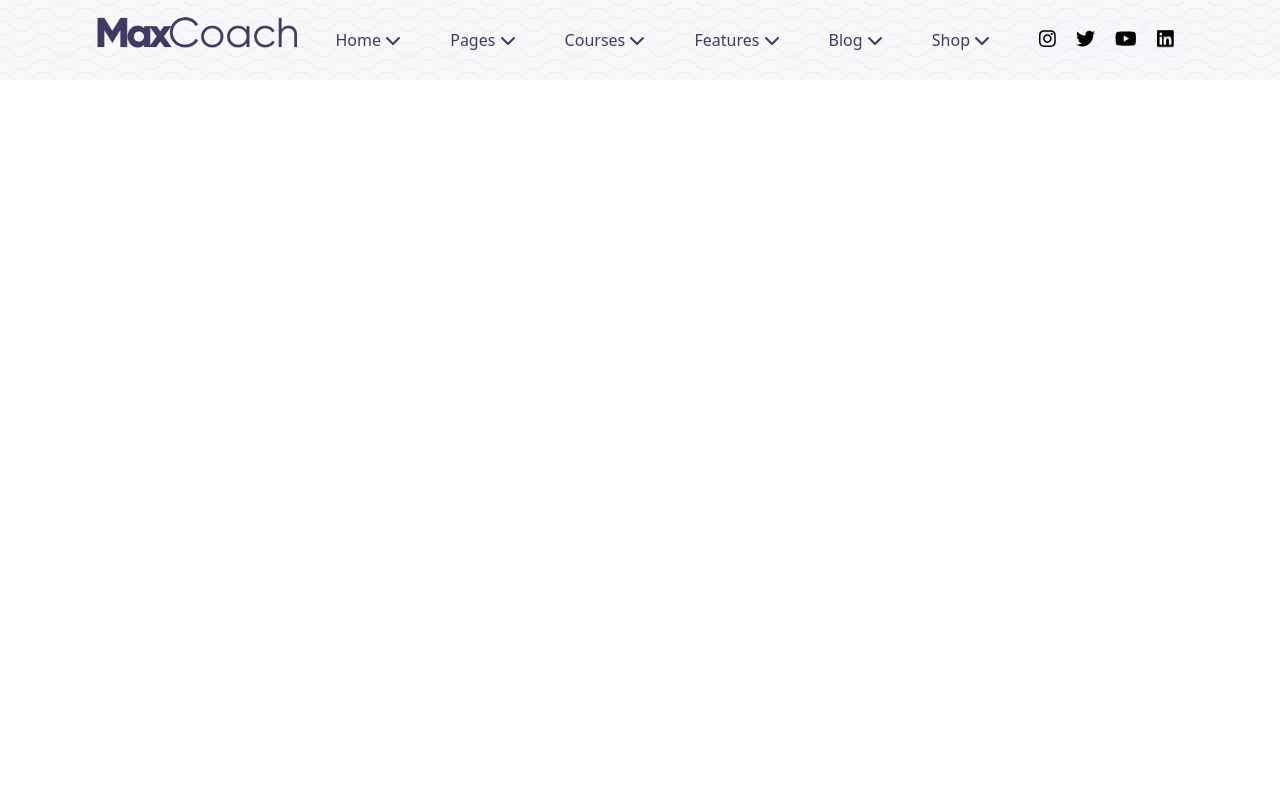
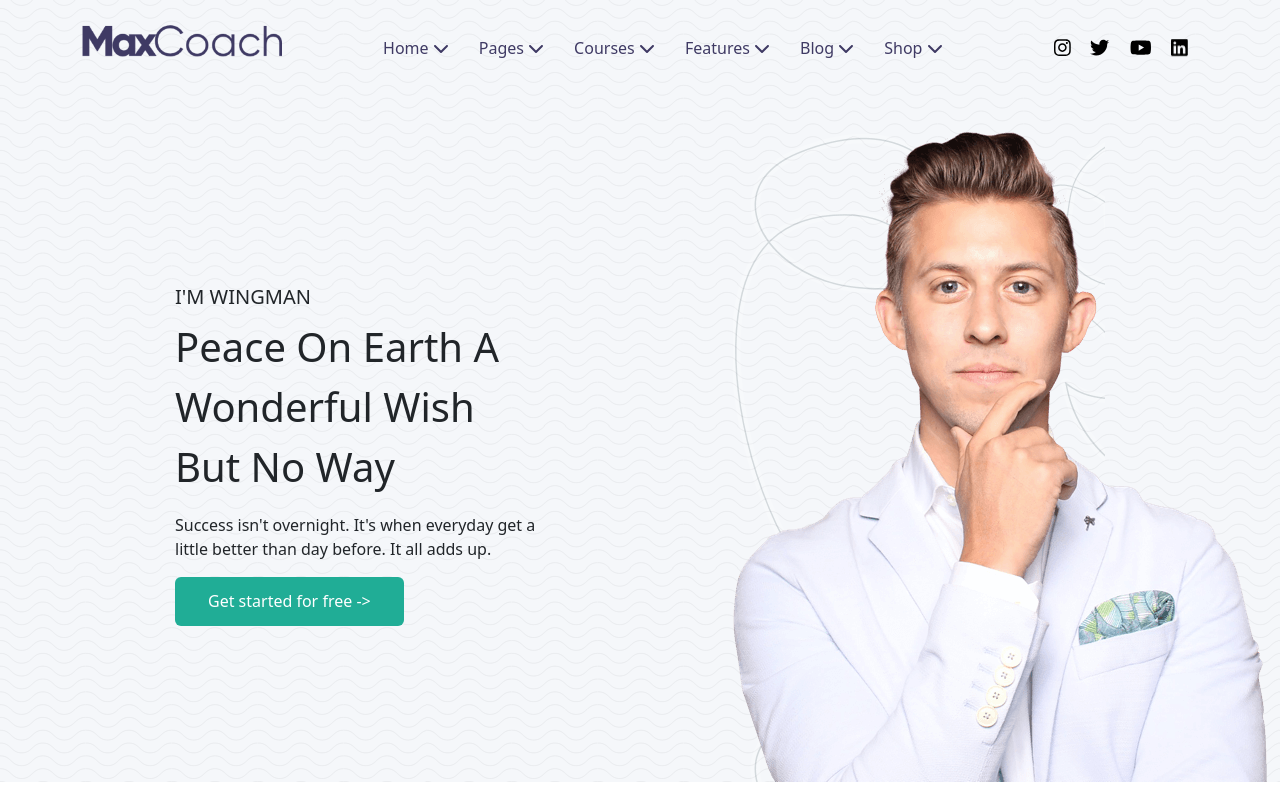
Before and after one commit to Matteo-Nesti/proj-html-vuejs, a Vue app: page / in a window 1280 px wide. Built offline with nearby package versions, Linux system fonts and the light colour scheme.

Commit message:
fix navbar and add jumbotron

```diff
--- /dev/null
+++ b/src/components/HeaderJumbotron.vue
@@ -0,0 +1,44 @@
+<template >
+    <div id="jumbo" class="container">
+        <div class="col-4">
+            <h5>I'M WINGMAN</h5>
+            <p class="fs-1">Peace On Earth A Wonderful Wish But No Way</p>
+            <p>Success isn't overnight. It's when everyday get a little better than day before. It all adds up.</p>
+            <button class="btn">Get started for free -></button>
+        </div>
+        <figure class="col-4">
+            <img src="../assets/img/home-movation-hero-image.png" alt="figure">
+        </figure>
+    </div>
+</template>
+<script>
+export default {
+
+}
+</script>
+<style lang="scss" scoped>
+@use '../assets/style/vars.scss' as *;
+
+#jumbo {
+    display: flex;
+    justify-content: space-around;
+    align-items: center;
+    padding-top: 2rem;
+
+    figure {
+        background-image: url(../assets/img/home-movation-shape-face.png);
+        margin: 0;
+
+        img {
+            display: block;
+        }
+    }
+
+    .btn {
+        background-color: $main-color;
+        color: $full-white;
+        font-weight: 500;
+        padding: .7rem 2rem;
+    }
+}
+</style>
--- a/src/components/PageHeader.vue
+++ b/src/components/PageHeader.vue
@@ -1,18 +1,21 @@
 <template>
-    <div>
-        <header class="container">
+    <header>
+        <div class="container d-flex align-items-center justify-content-between py-4">
             <HeaderLogo />
             <PageHeaderMenu :items="menuLinks" />
             <SocialLink />
-        </header>
-    </div>
+        </div>
+
+        <HeaderJumbotron />
+    </header>
 </template>
 <script>
+import HeaderJumbotron from './HeaderJumbotron.vue'
 import PageHeaderMenu from './PageHeaderMenu.vue'
 import SocialLink from './SocialLink.vue'
 import HeaderLogo from './HeaderLogo.vue'
 export default {
-    components: { PageHeaderMenu, SocialLink, HeaderLogo },
+    components: { PageHeaderMenu, SocialLink, HeaderLogo, HeaderJumbotron },
     data() {
         return {
             menuLinks: [
@@ -122,15 +125,8 @@ export default {
 <style lang="scss" scoped>
 @use '../assets/style/vars.scss' as *;
 
-div {
+header {
     background-image: url('../assets/img/background-pattern-wavify.png');
     background-color: $light-blue;
-
-    header {
-        height: 80px;
-        display: flex;
-        justify-content: space-around;
-        align-items: center;
-    }
 }
 </style>
--- a/src/components/PageHeaderMenu.vue
+++ b/src/components/PageHeaderMenu.vue
@@ -1,18 +1,18 @@
 <template>
-    <nav class="d-flex" v-for="(item, i) in items">
+    <nav class="d-flex">
 
-        <div>
+        <div v-for="(item, i) in items">
             <a href="#" @click="showMenu(i)" class="link-title">
                 {{ item.title }}
                 <font-awesome-icon :icon="['fas', 'chevron-down']" />
             </a>
+
+            <ul v-show="dropDrownIndex === i">
+                <li v-for="voice in item.voices">
+                    <a href="#">{{ voice }}</a>
+                </li>
+            </ul>
         </div>
-
-        <ul v-show="dropDrownIndex === i">
-            <li v-for="voice in item.voices">
-                <a href="#">{{ voice }}</a>
-            </li>
-        </ul>
 
     </nav>
 </template>
@@ -55,8 +55,8 @@ nav {
     .link-title {
         color: $second-color;
         text-decoration: none;
-        margin: 0 10px;
         font-weight: 500;
+        margin: 0 15px;
     }
 
 }
```
